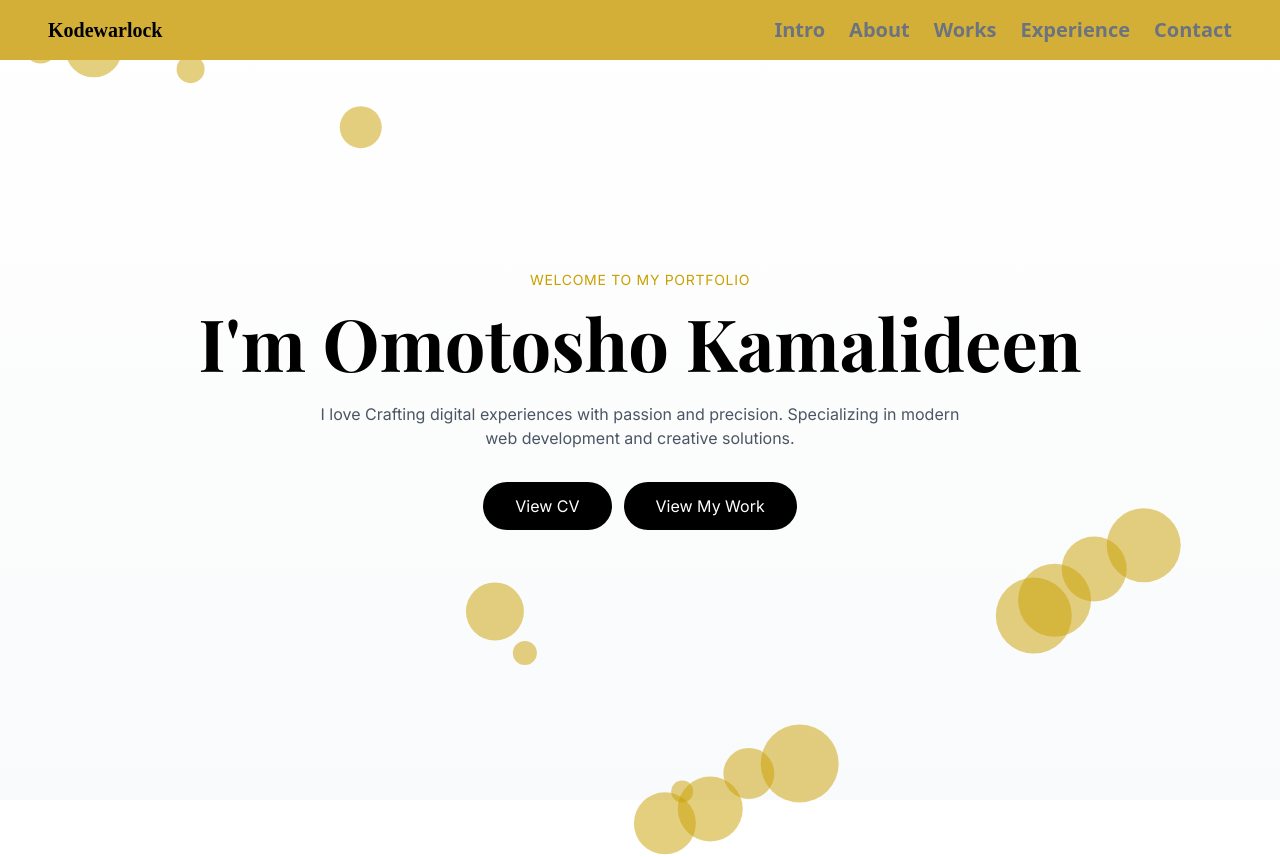
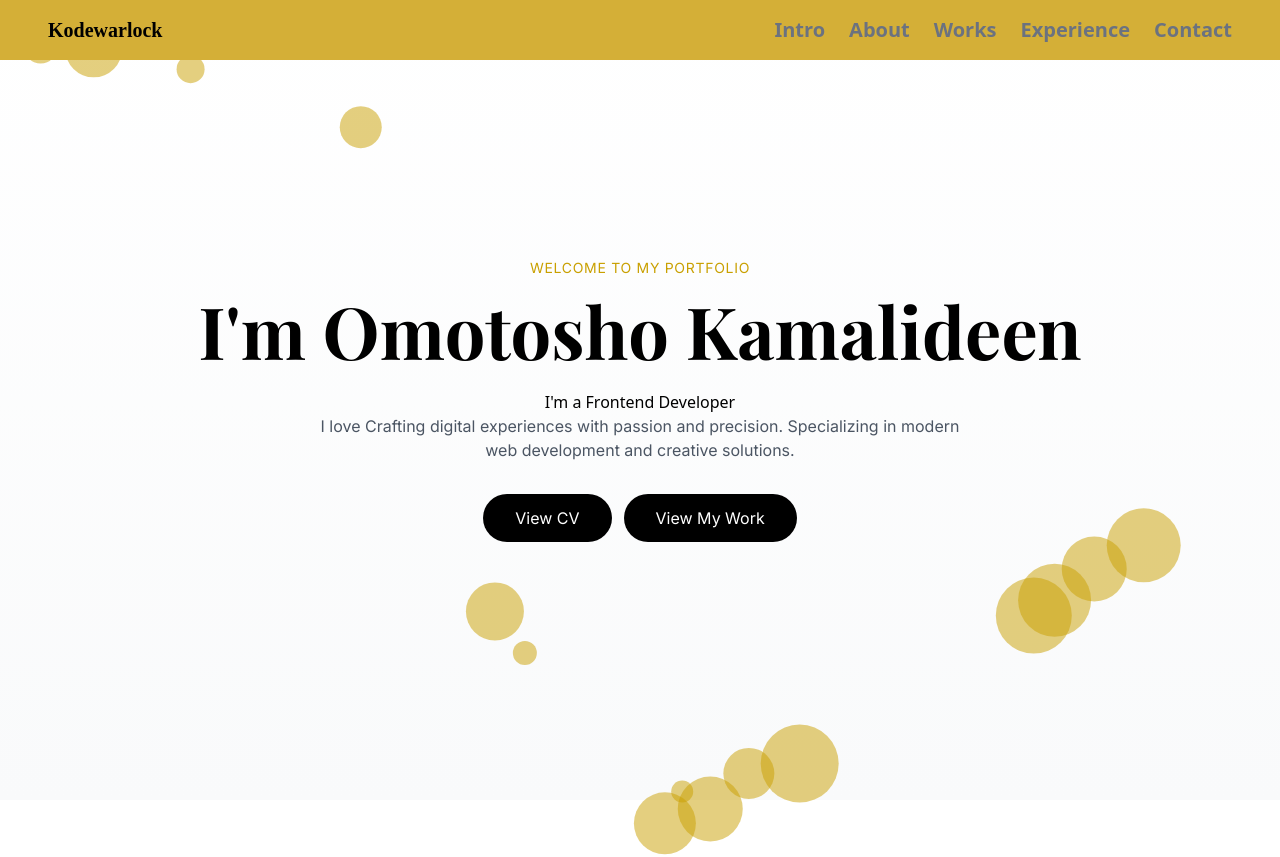
Before and after one commit to Dapious99/omotosho-kamalideen, a Next.js app: page / in a window 1280 px wide. Shown: the top 857 px of the page. Built offline with nearby package versions, Linux system fonts and the light colour scheme; a web font is replaced by a local one.

Commit message:
added more test

```diff
--- a/src/components/Hero.tsx
+++ b/src/components/Hero.tsx
@@ -21,6 +21,9 @@ const Hero = () => {
               I&apos;m Omotosho Kamalideen
             </span>
           </h1>
+          <span className="block animate-text-reveal">
+            I&apos;m a Frontend Developer
+          </span>
           <p className="font-inter text-gray-600 max-w-2xl mx-auto mb-8 animate-fade-up">
             I love Crafting digital experiences with passion and precision.
             Specializing in modern web development and creative solutions.
```
